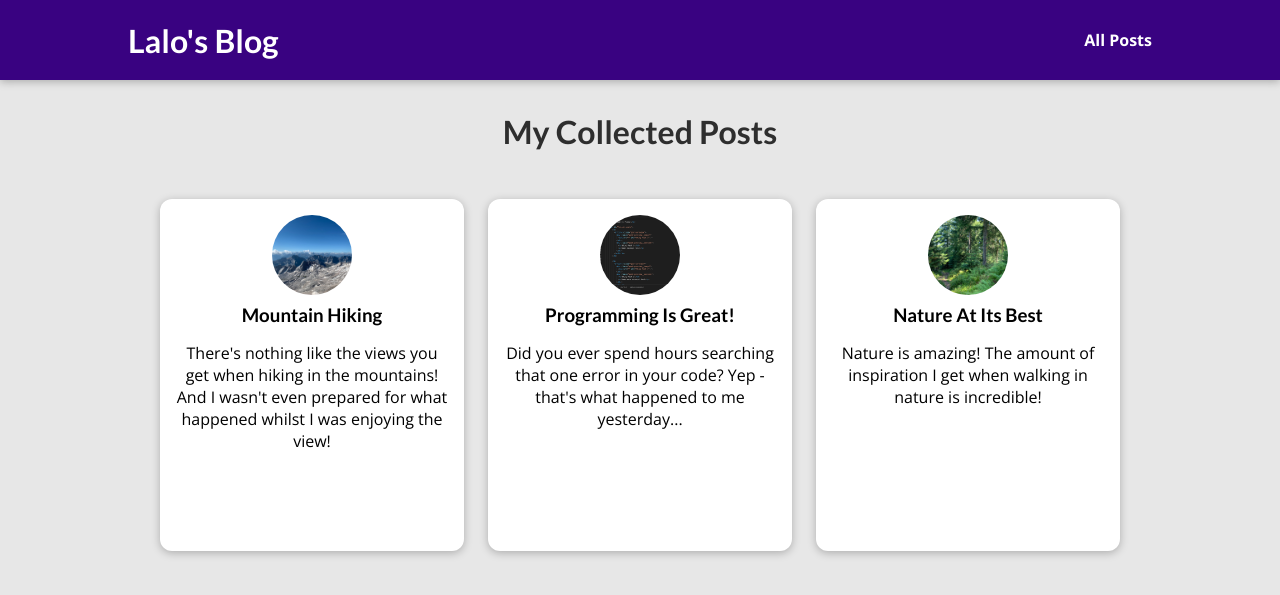
After one commit to EduardoBtz/Personal-Website, a Django app: page /posts/ in a window 1280 px wide. The commit adds this page. Shown: the top 595 px of the page. Run offline with Django 3.2, Linux system fonts and the light colour scheme.

Commit message:
Completed base website. Data now loads dynamically.

```diff
--- /dev/null
+++ b/benitez_site/blog/static/blog/all-posts.css
@@ -0,0 +1,43 @@
+body {
+  background-color: #e7e7e7;
+}
+
+#main-navigation {
+  background-color: #390281;
+  box-shadow: 0 2px 8px rgba(0, 0, 0, 0.25);
+}
+
+#all-posts {
+  margin: 7rem auto;
+  width: 90%;
+  max-width: 60rem;
+}
+
+#all-posts h2 {
+  text-align: center;
+  font-size: 2rem;
+  color: #2e2e2e;
+  margin: 3rem 0;
+}
+
+ul {
+  list-style: none;
+  margin: 0;
+  padding: 0;
+  display: grid;
+  grid-template-columns: repeat(auto-fill, minmax(17rem, 1fr));
+  gap: 1.5rem;
+}
+
+.post img {
+  width: 7rem;
+  height: 7rem;
+}
+
+.post a {
+  height: 22rem;
+  transform-origin: center;
+  box-shadow: 0 2px 8px rgba(0, 0, 0, 0.25);
+  border-radius: 12px;
+  background-color: white;
+}
--- /dev/null
+++ b/benitez_site/blog/static/blog/post.css
@@ -0,0 +1,43 @@
+.post {
+    display: flex;
+    flex-direction: column;
+    align-items: center;
+    text-align: center;
+  }
+
+  .post a {
+    text-decoration: none;
+    color: black;
+    transition: all 0.2s ease;
+    padding: 1rem;
+  }
+
+  .post a:hover,
+  .post a:active {
+    transform: scale(1.1);
+    background-color: #390281;
+    color: white;
+  }
+
+  .post img {
+    width: 5rem;
+    height: 5rem;
+    object-fit: cover;
+    border-radius: 50%;
+  }
+
+  .post h3 {
+    margin: 0.25rem 0;
+  }
+
+  .post time {
+    color: #666666;
+    margin: 0.25rem;
+    font-style: italic;
+    font-size: 0.85rem;
+  }
+
+  .post:hover time,
+  .post:active time {
+    color: white;
+  }
--- /dev/null
+++ b/benitez_site/blog/templates/blog/all-posts.html
@@ -0,0 +1,25 @@
+{% extends 'base-layout.html' %}
+{% load static %}
+
+{% block title %} All Posts {% endblock title %}
+
+
+{% block css_files %}
+    <link rel="stylesheet" href="{% static 'blog/all-posts.css' %}">
+    <link rel="stylesheet" href="{% static 'blog/post.css' %}">
+{% endblock css_files %}
+
+
+{% block content %}
+    <section id="all-posts">
+        <h2>My Collected Posts</h2>
+
+        <ul>
+            {% for post in posts  %}
+                {% include 'blog/includes/post.html' %}
+            {% endfor %}
+
+        </ul>
+    </section>
+
+{% endblock content %}
--- /dev/null
+++ b/benitez_site/blog/templates/blog/includes/post.html
@@ -0,0 +1,12 @@
+{% load static %}
+<li>
+    <article class="post">
+        <a href="{% url 'posts-detail-page' post.slug %}">
+            <img src="{% static 'blog/img/'|add:post.image %}" alt="{{ post.title }}" />
+            <div class="post__content">
+                <h3>{{ post.title }}</h3>
+                <p>{{ post.excerpt }}</p>
+            </div>
+        </a>
+    </article>
+</li>
--- a/benitez_site/blog/urls.py
+++ b/benitez_site/blog/urls.py
@@ -4,6 +4,6 @@ from . import views
 
 urlpatterns = [
     path("", views.starting_page, name="starting-page"),
-    path("posts", views.posts, name="posts-page"),
+    path("posts/", views.posts, name="posts-page"),
     path("posts/<slug:slug>", views.post_detail, name="posts-detail-page")
 ]
--- a/benitez_site/blog/views.py
+++ b/benitez_site/blog/views.py
@@ -1,12 +1,93 @@
 from django.shortcuts import render
+from datetime import date
+
+
+all_posts = [
+    {
+        "slug": "hike-in-the-mountains",
+        "image": "mountains.jpg",
+        "author": "Maximilian",
+        "date": date(2021, 7, 21),
+        "title": "Mountain Hiking",
+        "excerpt": "There's nothing like the views you get when hiking in the mountains! And I wasn't even prepared for what happened whilst I was enjoying the view!",
+        "content": """
+          Lorem ipsum dolor sit amet consectetur adipisicing elit. Officiis nobis
+          aperiam est praesentium, quos iste consequuntur omnis exercitationem quam
+          velit labore vero culpa ad mollitia? Quis architecto ipsam nemo. Odio.
+
+          Lorem ipsum dolor sit amet consectetur adipisicing elit. Officiis nobis
+          aperiam est praesentium, quos iste consequuntur omnis exercitationem quam
+          velit labore vero culpa ad mollitia? Quis architecto ipsam nemo. Odio.
+
+          Lorem ipsum dolor sit amet consectetur adipisicing elit. Officiis nobis
+          aperiam est praesentium, quos iste consequuntur omnis exercitationem quam
+          velit labore vero culpa ad mollitia? Quis architecto ipsam nemo. Odio.
+        """
+    },
+    {
+        "slug": "programming-is-fun",
+        "image": "coding.jpg",
+        "author": "Maximilian",
+        "date": date(2022, 3, 10),
+        "title": "Programming Is Great!",
+        "excerpt": "Did you ever spend hours searching that one error in your code? Yep - that's what happened to me yesterday...",
+        "content": """
+          Lorem ipsum dolor sit amet consectetur adipisicing elit. Officiis nobis
+          aperiam est praesentium, quos iste consequuntur omnis exercitationem quam
+          velit labore vero culpa ad mollitia? Quis architecto ipsam nemo. Odio.
+
+          Lorem ipsum dolor sit amet consectetur adipisicing elit. Officiis nobis
+          aperiam est praesentium, quos iste consequuntur omnis exercitationem quam
+          velit labore vero culpa ad mollitia? Quis architecto ipsam nemo. Odio.
+
+          Lorem ipsum dolor sit amet consectetur adipisicing elit. Officiis nobis
+          aperiam est praesentium, quos iste consequuntur omnis exercitationem quam
+          velit labore vero culpa ad mollitia? Quis architecto ipsam nemo. Odio.
+        """
+    },
+    {
+        "slug": "into-the-woods",
+        "image": "woods.jpg",
+        "author": "Maximilian",
+        "date": date(2020, 8, 5),
+        "title": "Nature At Its Best",
+        "excerpt": "Nature is amazing! The amount of inspiration I get when walking in nature is incredible!",
+        "content": """
+          Lorem ipsum dolor sit amet consectetur adipisicing elit. Officiis nobis
+          aperiam est praesentium, quos iste consequuntur omnis exercitationem quam
+          velit labore vero culpa ad mollitia? Quis architecto ipsam nemo. Odio.
+
+          Lorem ipsum dolor sit amet consectetur adipisicing elit. Officiis nobis
+          aperiam est praesentium, quos iste consequuntur omnis exercitationem quam
+          velit labore vero culpa ad mollitia? Quis architecto ipsam nemo. Odio.
+
+          Lorem ipsum dolor sit amet consectetur adipisicing elit. Officiis nobis
+          aperiam est praesentium, quos iste consequuntur omnis exercitationem quam
+          velit labore vero culpa ad mollitia? Quis architecto ipsam nemo. Odio.
+        """
+    }
+]
+
+def get_date(post):
+    return post['date']
+
 
 # Create your views here.
 
 def starting_page(request):
-    return render(request, "blog/blog-index.html")
+    sorted_posts = sorted(all_posts, key=get_date)
+    latest_posts = sorted_posts[-3:]
+    return render(request, "blog/blog-index.html", {
+        'posts': latest_posts
+    } )
 
 def posts(request):
-    pass
+    return render(request, "blog/all-posts.html", {
+        'posts': all_posts
+    })
 
-def post_detail(request):
-    pass
+def post_detail(request, slug):
+    identified_post = next(post for post in all_posts if post['slug'] == slug)
+    return render(request, "blog/post-detail.html", {
+        'post': identified_post
+    })
--- a/benitez_site/static/app.css
+++ b/benitez_site/static/app.css
@@ -18,3 +18,31 @@ h3 {
   font-family: 'Lato', sans-serif;
   font-weight: bold;
 }
+
+#main-navigation {
+  width: 100%;
+  height: 5rem;
+  display: flex;
+  justify-content: space-between;
+  align-items: center;
+  padding: 0 10%;
+  position: absolute;
+  top: 0;
+  left: 0;
+}
+
+#main-navigation a {
+  text-decoration: none;
+  color: white;
+  font-weight: bold;
+}
+
+#main-navigation a:hover,
+#main-navigation a:active {
+  color: #cf79f1;
+}
+
+#main-navigation h1 a:hover,
+#main-navigation h1 a:active {
+  color: white;
+}
--- a/benitez_site/templates/base-layout.html
+++ b/benitez_site/templates/base-layout.html
@@ -12,6 +12,13 @@
 </head>
 <body>
 
+    <header id="main-navigation">
+        <h1><a href="{% url 'starting-page' %}">Lalo's Blog</a></h1>
+        <nav>
+            <a href="{% url 'posts-page' %}">All Posts</a>
+        </nav>
+    </header>
+
     {% block content %}{% endblock content %}
 
 </body>
```
Also changed, not shown: benitez_site/blog/static/blog/index.css (+0 -72 lines), benitez_site/blog/static/blog/post-detail.css (added, +62 -0 lines), benitez_site/blog/templates/blog/blog-index.html (+5 -18 lines), benitez_site/blog/templates/blog/post-detail.html (added, +28 -0 lines), benitez_site/templates/404.html (added, +10 -0 lines).
